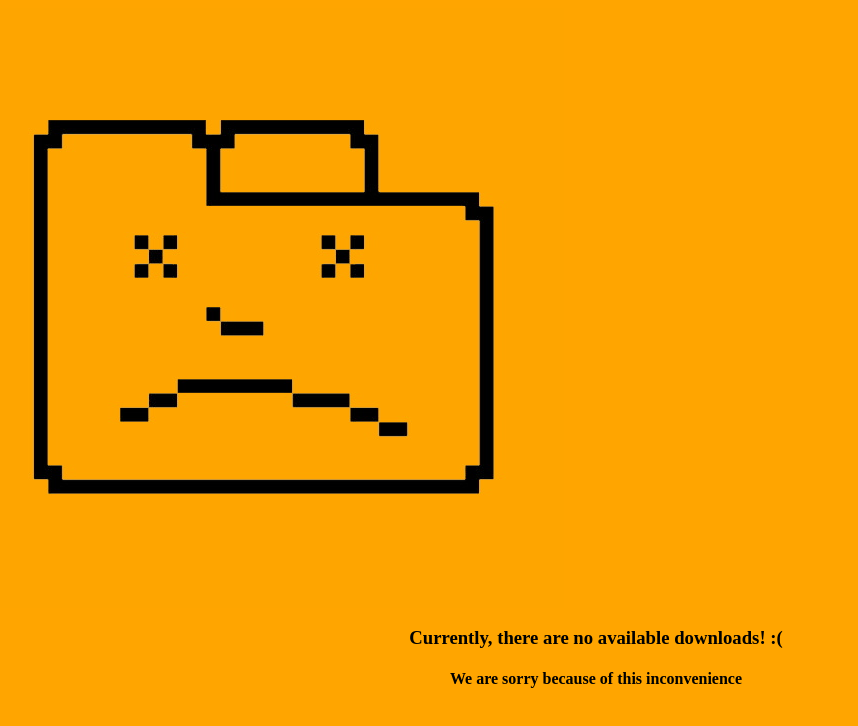
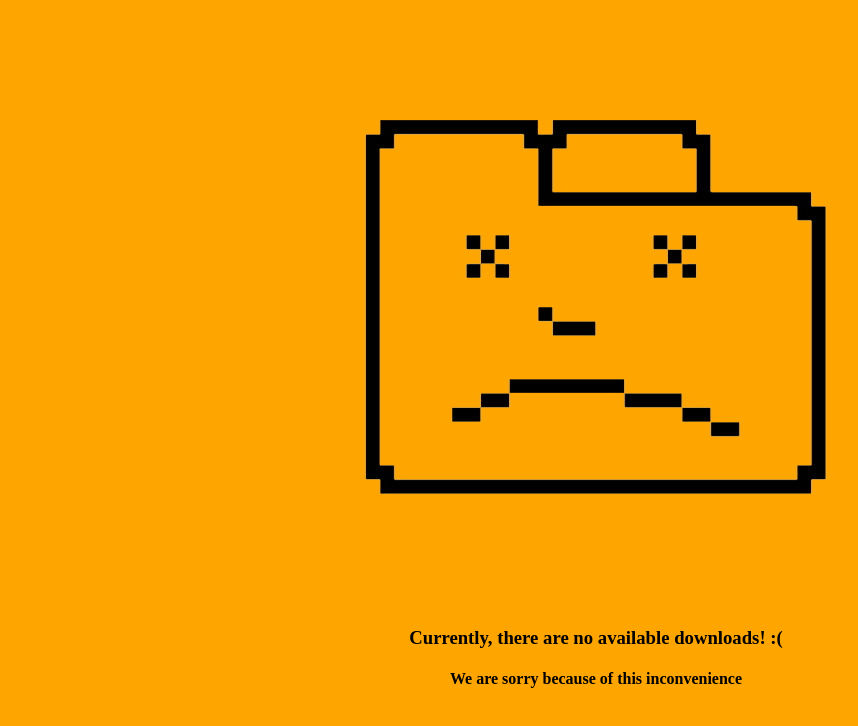
Before and after one commit to MKDIRYT/mkdiryt.github.io, a plain HTML site: page downloads.html in a window 1280 px wide. Shown: the whole page, without its empty margins (44-902 px from the left). Drawn offline with Linux system fonts and the light colour scheme.

Commit message:
Update downloads.html

```diff
--- a/downloads.html
+++ b/downloads.html
@@ -1,4 +1,4 @@
-<img src='https://mkdiryt.github.io/error.jpg'alt='Oops!' />
 <body style="background-color:orange;">
+<center><img src='https://mkdiryt.github.io/error.jpg'alt='Oops!'</center></img>
 <h3 style="font-family:dosis"><center>Currently, there are no available downloads! :(</center></h3>
 <h4 style="font-family:dosis"><center>We are sorry because of this inconvenience</center></h4>
```
